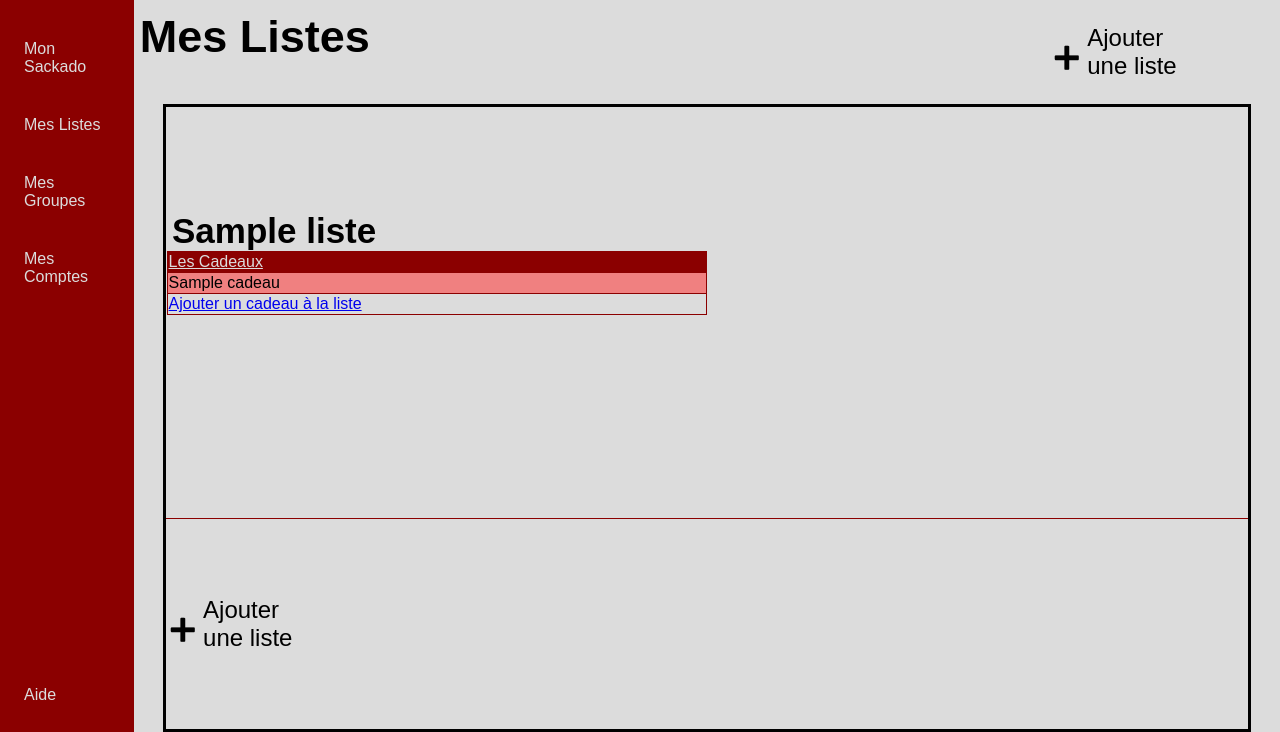
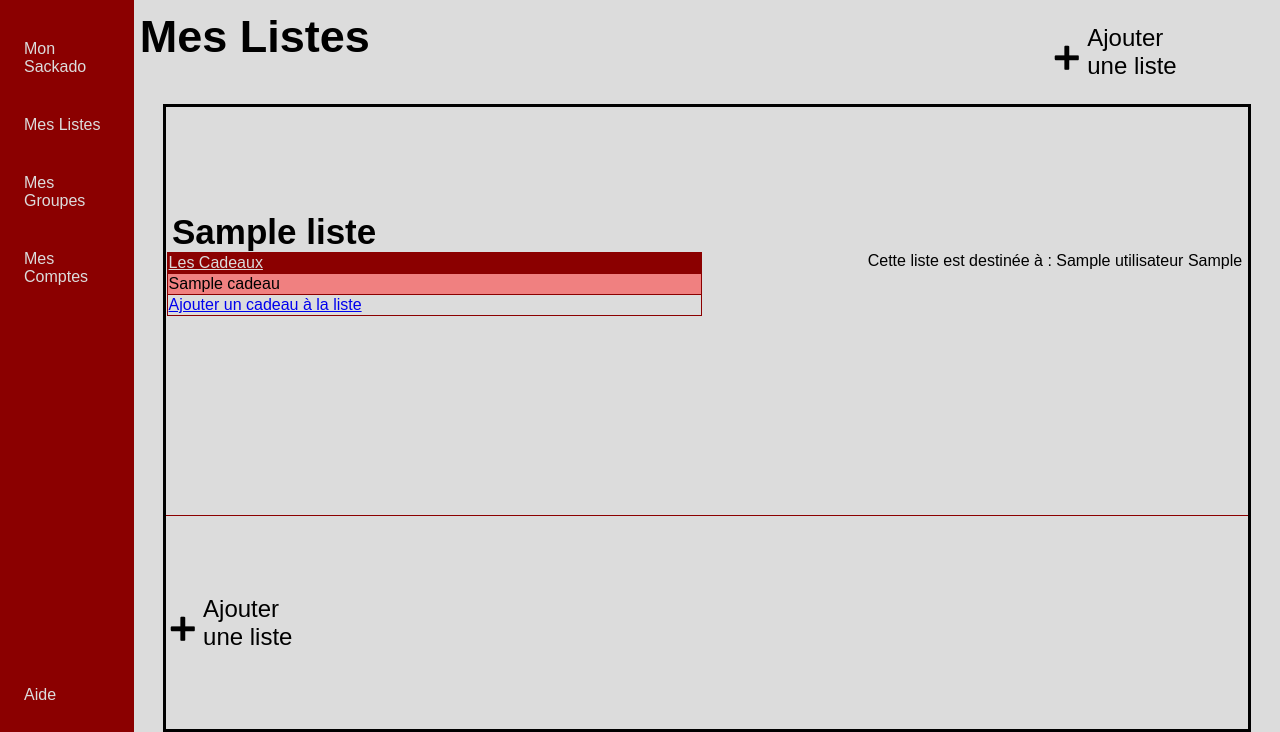
Before and after one commit to Nonoreve/SacCadeau, a PHP site: page /pageListes.php in a window 1280 px wide. Shown: the part 68-800 px from the top of the page. Run offline with PHP 8.4, Linux system fonts and the light colour scheme; the visitor is signed in with stand-in values (Sample User, id 1); tables that the repository leaves empty or names only in its code hold one stand-in row (values such as "Sample post").

Commit message:
Systeme Listes Fonctionnel

```diff
--- a/vues/css/pageListes.css
+++ b/vues/css/pageListes.css
@@ -87,3 +87,16 @@
   height: 100%;
   overflow-y: auto;
 }
+
+.case-liste-content{
+  display: flex;
+  flex-direction: row;
+  justify-content: space-between;
+  margin-right: 1%;
+}
+
+.case-liste-content p{
+  display: inline-block;
+  height: 100%;
+  width: 100%;
+}
--- a/vues/pageAjoutListe.php
+++ b/vues/pageAjoutListe.php
@@ -41,8 +41,10 @@
         <form class="" action="../controleurs/creation-liste-control.php" method="post">
           <input type="text" name="nomListe" value="" placeholder="Nom de la liste" required>
           <br>
-          <h2> Choisissez le compte à qui attribuer la liste</h2>
-          <?php afficheInactif($_SESSION['MembreActif'], $co);?>
+          <div class='comptesAcces'>
+            <h2> Choisissez le compte à qui attribuer la liste</h2>
+            <?php afficheInactif($_SESSION['MembreActif'], $co);?>
+          </div>
           <input type="submit" value="Créer la liste">
         </form>
       </div>
--- a/vues/pageListes.php
+++ b/vues/pageListes.php
@@ -7,6 +7,7 @@
     require_once("../data/connect.php");
     require_once("../data/Cadeau/Liste.php");
     require_once("../data/Cadeau/Cadeau.php");
+    require_once("../data/Utilisateur/Utilisateur.php");
 ?>
 <!DOCTYPE html>
 <!-- Structure de toutes les pages de l'application, à copier coller-->
@@ -58,7 +59,8 @@
                     <!-- On inserera ici les listes présentes ajoutées dynamiquement-->
                     <tbody>
                         <?php
-                            $query = "SELECT IdListe FROM Liste WHERE IdUtilisateur=".$_SESSION['MembreActif'];
+                            $idMembre = $_SESSION['MembreActif'];
+                            $query = "SELECT DISTINCT IdListe, Liste.IdUtilisateur FROM Liste, Inactif WHERE Liste.IdUtilisateur= $idMembre OR (Liste.IdUtilisateur = Inactif.IdUtilisateur AND Inactif.IdUtilisateur_Membre = $idMembre)";
                             //$query = "SELECT IdListe FROM Liste WHERE IdUtilisateur=1";// To test on virtual data
                             $rawResult = mysqli_query($co, $query);
                             if($rawResult -> num_rows == 0) {
@@ -78,6 +80,7 @@
                             <td>
                                 <div class=\"case-liste\">
                                     <h1>".$liste -> getNom()."</h1>
+                                    <div class=\"case-liste-content\">
                                     <table class=\"liste-cadeaux\">
                                         <thead>
                                             <td>Les Cadeaux</td>
@@ -103,9 +106,14 @@
                                     <tr>
                                       <td><a href='../vues/pageAjoutCadeauListe.php?idListe=". $liste -> getId() ."'>Ajouter un cadeau à la liste</a></td>
                                     </tr>");
+                                    $proprietaire = new Utilisateur($liste->getProprietaire(),$co);
                                     echo "
                                         </tbody>
                                     </table>
+                                    <div class ='nom-proprietaire'>
+                                    <p>Cette liste est destinée à : ".$proprietaire -> getNom(). " ". $proprietaire -> getPrenom()."</p>
+                                    </div>
+                                    </div>
                                 </div>
                             </td>
                         </tr>";
@@ -125,7 +133,6 @@
                     </tbody>
                 </table>
             </div>
-
     </div>
     </div>
     <script type="text/javascript" src="./js/structureAnimations.js"></script>
```
Also changed, not shown: vues/css/ajoutCadeau.css (+8 -0 lines).
